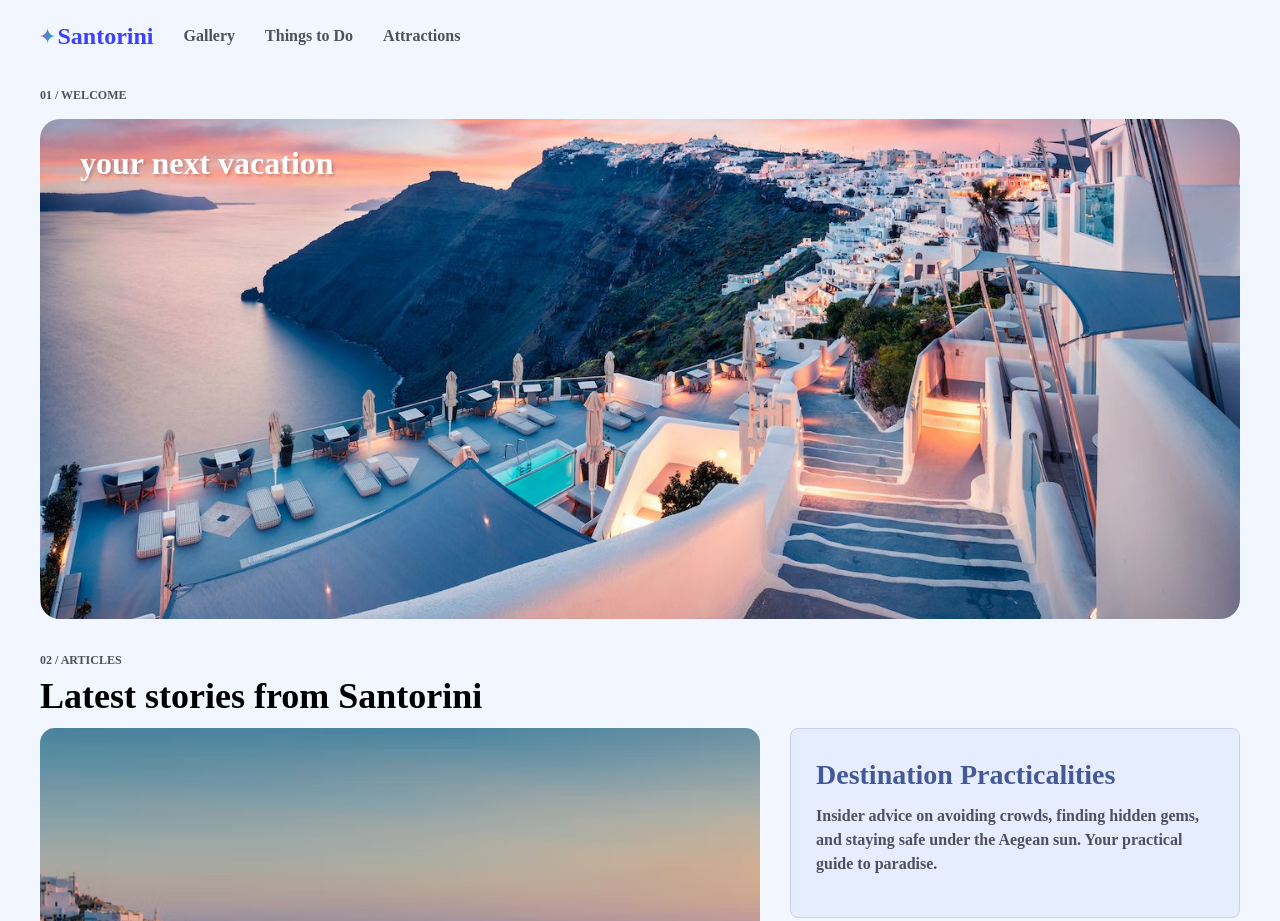
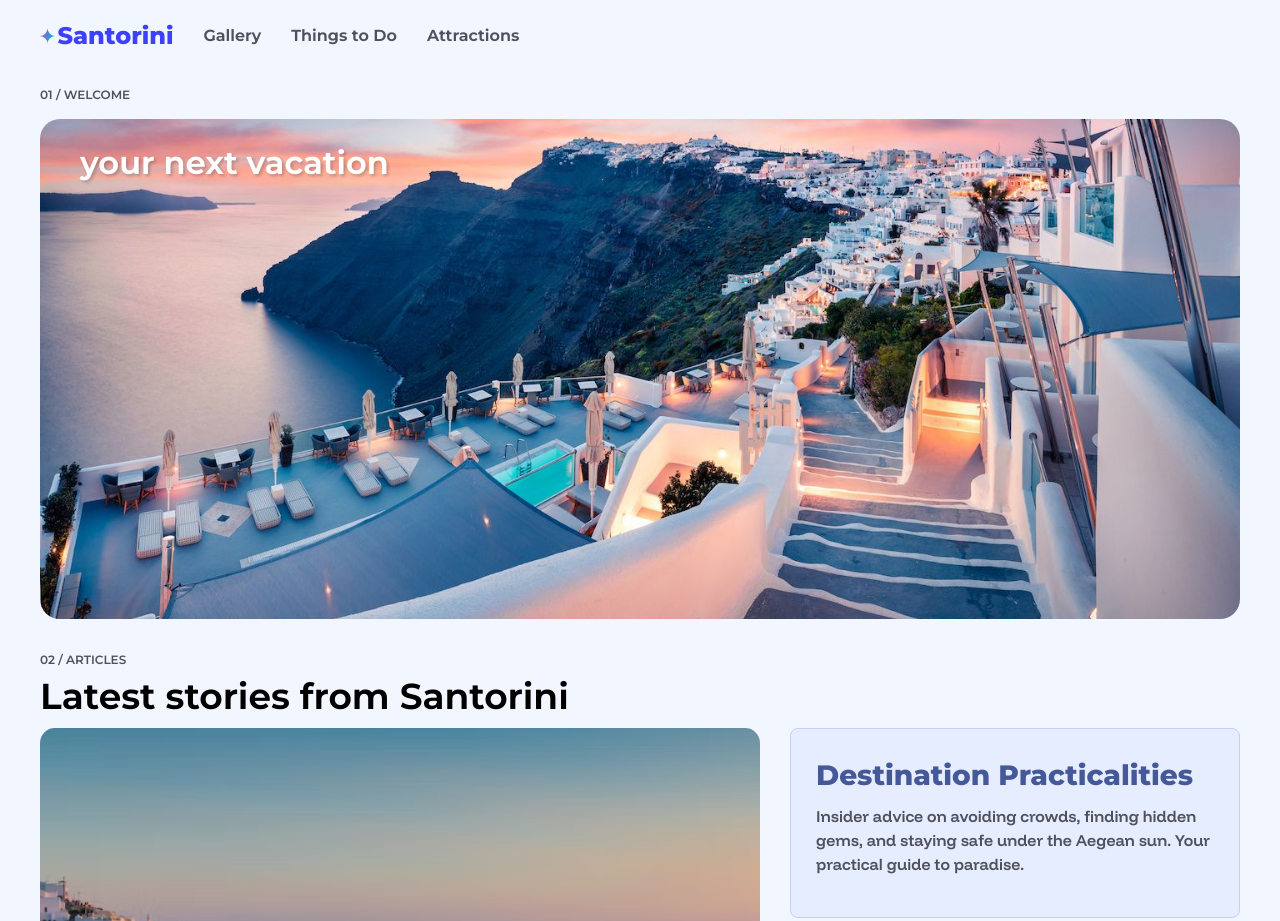
Before and after one commit to sympsy/TakeMeSomewhere, a plain HTML site: page index.html in a window 1280 px wide. Shown: the top 921 px of the page. Drawn offline with Linux system fonts and the light colour scheme; the site is published under a folder, as on GitHub Pages, so addresses that start at the root find nothing.

Commit message:
Update stylesheet1.css

```diff
--- a/assets/styles/stylesheet1.css
+++ b/assets/styles/stylesheet1.css
@@ -1,11 +1,11 @@
 @font-face {
     font-family: montserrat;
-    src: url(/assets/fonts/Montserrat-VariableFont_wght.ttf);
+    src: url(../fonts/Montserrat-VariableFont_wght.ttf);
 }
 
 @font-face {
     font-family: funnel;
-    src: url(/assets/fonts/FunnelDisplay-VariableFont_wght.ttf);
+    src: url(../fonts/FunnelDisplay-VariableFont_wght.ttf);
 }
 
 :root {
```
